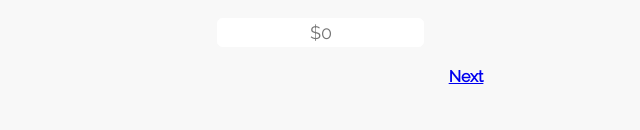
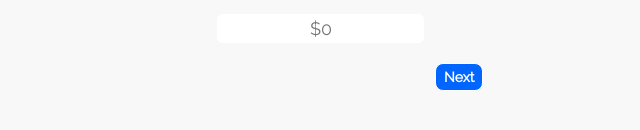
Before and after one commit to jvelis94/tip-calculator, a React (Create React App) app: page / in a window 1280 px wide. Shown: the part 378-508 px from the top of the page, without its empty margins (319-959 px from the left). Built offline with nearby package versions, Linux system fonts and the light colour scheme.

Commit message:
styles links to look the same as buttons

```diff
--- a/src/Components/Details.js
+++ b/src/Components/Details.js
@@ -13,7 +13,7 @@ function MealSub(props) {
             <label htmlFor='meal_subtotal'>What was the bill total <small>(before tax and tip)?</small></label><br></br>
             <input name='meal_subtotal' placeholder={`$${props.meal_subtotal}`} onChange={props.handleInputChange   }></input><br></br>
             <div className='links' style={{float: 'right'}}>
-                <Link to='/shared_items'>Next</Link>
+                <button><Link to='/shared_items'>Next</Link></button>
             </div>
         </form>
         )
@@ -25,8 +25,8 @@ function SharedItems(props) {
             <label htmlFor='shared_items'>If you shared any items, what was the total of all those items?</label><br></br>
             <input name='shared_items' placeholder={`$${props.shared_items}`} onChange={props.handleInputChange}></input><br></br>
             <div className='links'>
-                <Link to='/'>Back</Link>
-                <Link to='/tax'>Next</Link>
+                <button><Link to='/'>Back</Link></button>
+                <button><Link to='/tax'>Next</Link></button>
             </div>
         </form>
     )
@@ -38,8 +38,8 @@ function Tax(props) {
             <label htmlFor='tax'>Tax:</label><br></br>
             <input name='tax' placeholder={`$${props.tax}`} onChange={props.handleInputChange}></input><br></br>
             <div className='links'>
-                <Link to='/shared_items'>Back</Link>
-                <Link to='/tip'>Next</Link>
+                <button><Link to='/shared_items'>Back</Link></button>
+                <button><Link to='/tip'>Next</Link></button>
             </div>
         </form>
     )
@@ -51,8 +51,8 @@ function Tip(props) {
             <label htmlFor='tip'>How much are you tipping your server?</label><br></br>
             <input name='tip' placeholder={`%${props.tip}`} onChange={props.handleInputChange}></input><br></br>
             <div className='links'>
-                <Link to='/tax'>Back</Link>
-                <Link to='/grand_total'>Next</Link>
+                <button><Link to='/tax'>Back</Link></button>
+                <button><Link to='/grand_total'>Next</Link></button>
             </div>
         </form>
     )
@@ -66,8 +66,8 @@ function GrandTotal(props) {
             <input name='total' value={`$${grand_total.toFixed(2)}`} readOnly></input><br></br>
             <section style={{marginBottom: '20px'}}>Now lets add people to split this with</section>
             <div className='links'>
-                <Link to='/tip'>Back</Link>
-                <Link to='/person/1'>Add People</Link>
+                <button><Link to='/tip'>Back</Link></button>
+                <button><Link to='/person/1'>Add People</Link></button>
             </div>
         </form>
     )
--- a/src/index.css
+++ b/src/index.css
@@ -115,6 +115,12 @@ button {
   padding: 5px 8px;
 }
 
+button a {
+  background-color: #0066FF;
+  color: #ffffff;
+  text-decoration: none;
+}
+
 .breakdown {
   width: 450px;
   text-align: center;
```
